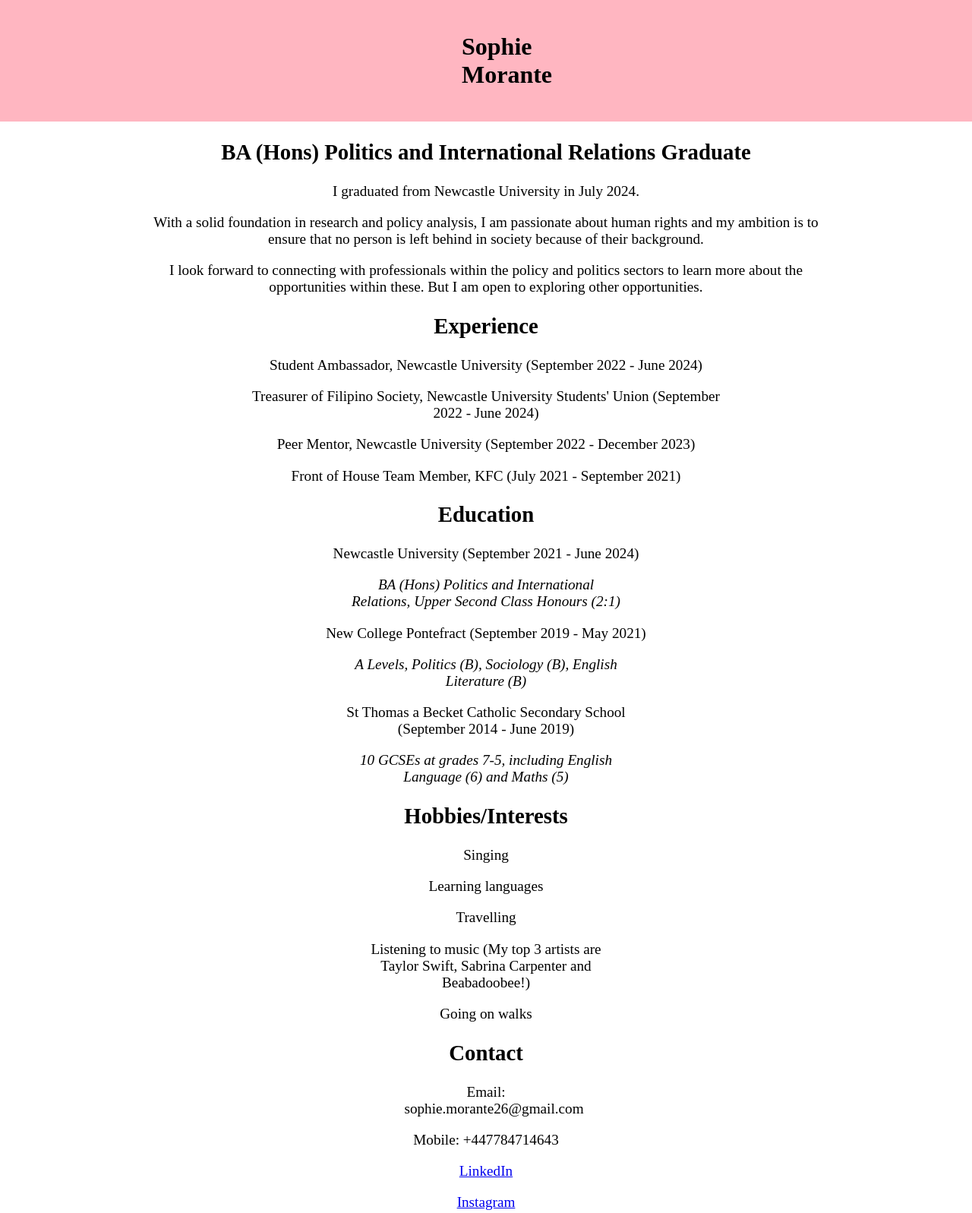
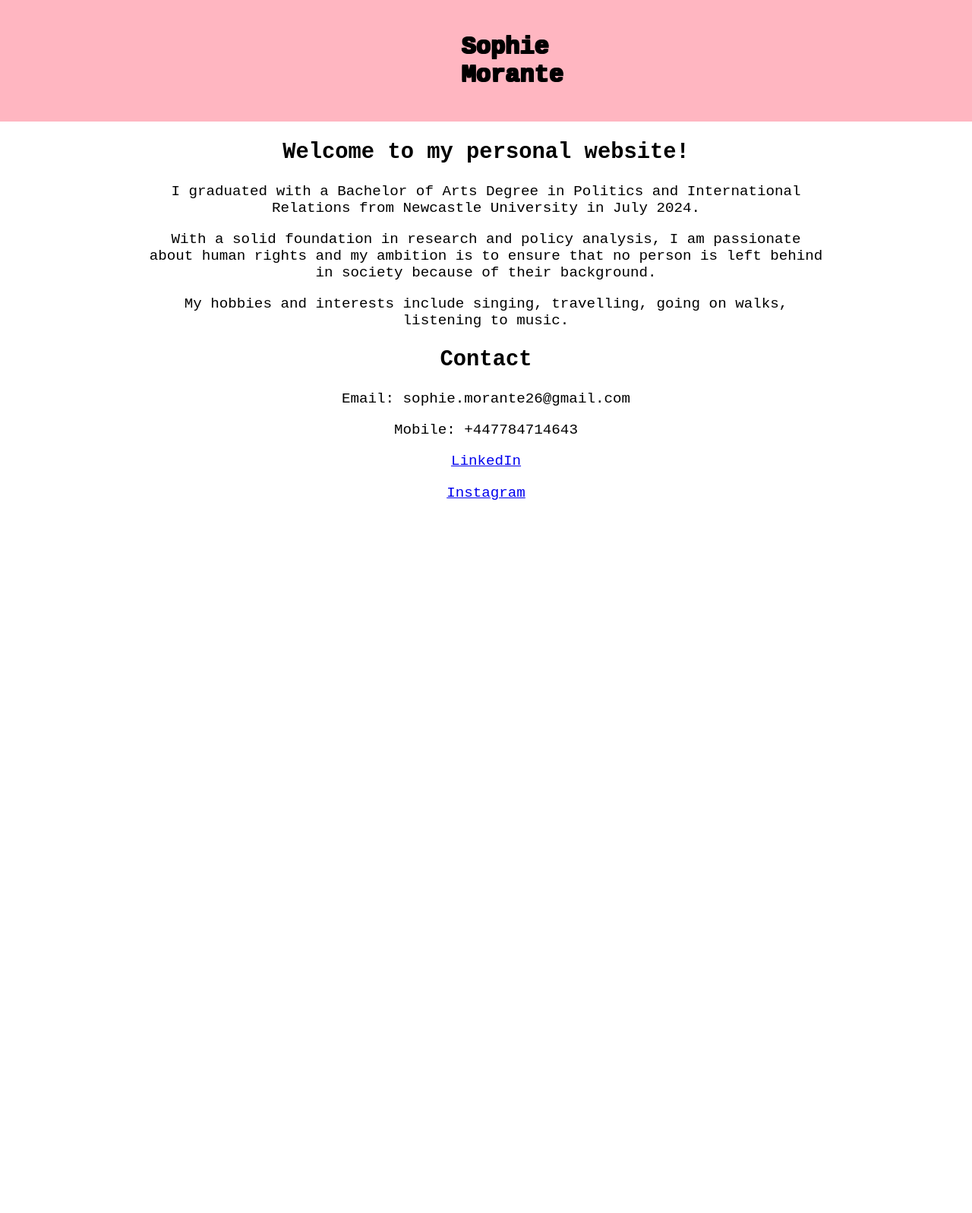
Before and after one commit to sophiemorante/sophiemorante.github.io, a plain HTML site: page index.html in a window 1280 px wide. Shown: the whole page at 76% size. After the commit the page ends 800 px from the top, so only its background shows below. Drawn offline with Linux system fonts and the light colour scheme.

Commit message:
Updated 6/9

```diff
--- a/index.html
+++ b/index.html
@@ -22,60 +22,13 @@
         <article>
                 <header>
                     <!-- Article's header goes here -->
-                    <h2>BA (Hons) Politics and International Relations Graduate</h2>
+                    <h2>Welcome to my personal website!</h2>
                 </header>
                 <main>
-                    <p>I graduated from Newcastle University in July 2024.</p>
+                    <p>I graduated with a Bachelor of Arts Degree in Politics and International Relations from Newcastle University in July 2024.</p>
                     <p>With a solid foundation in research and policy analysis, I am passionate about human rights and my ambition is to ensure that no person is left behind in society because of their background.</p>
-                    <p>I look forward to connecting with professionals within the policy and politics sectors to learn more about the opportunities within these. But I am open to exploring other opportunities.</p>
+                    <p>My hobbies and interests include singing, travelling, going on walks, listening to music.</p>
                 </main>
-
-
-        <article>
-            <header>
-                    <!-- Article's header goes here -->
-                    <h2>Experience</h2>
-                    </header>
-                    <main>
-                        <p>Student Ambassador, Newcastle University (September 2022 - June 2024)</p>
-                        <p>Treasurer of Filipino Society, Newcastle University Students' Union (September 2022 - June 2024)</p>
-                        <p>Peer Mentor, Newcastle University (September 2022 - December 2023)</p>
-                        <p>Front of House Team Member, KFC (July 2021 - September 2021)</p>
-                    </main>
-
-
-        <article>
-            <header>
-                    <!-- Article's header goes here -->
-                    <h2>Education</h2>
-                    </header>
-                    <main>
-                        <p>Newcastle University (September 2021 - June 2024)</p>
-                        <blockquote>
-                            <cite>BA (Hons) Politics and International Relations, Upper Second Class Honours (2:1)</cite>
-                        </blockquote>
-                        <p>New College Pontefract (September 2019 - May 2021)</p>
-                        <blockquote>
-                            <cite>A Levels, Politics (B), Sociology (B), English Literature (B)</cite>
-                        </blockquote>
-                        <p>St Thomas a Becket Catholic Secondary School (September 2014 - June 2019)</p>
-                        <blockquote>
-                            <cite>10 GCSEs at grades 7-5, including English Language (6) and Maths (5)</cite>
-                        </blockquote>
-
-        <article>
-            <header>
-                <!-- Article's header goes here -->
-                    <h2>Hobbies/Interests</h2>
-                    </header>
-                    <main>
-                    <p>Singing</p>
-                    <p>Learning languages</p>
-                    <p>Travelling</p>
-                    <p>Listening to music (My top 3 artists are Taylor Swift, Sabrina Carpenter and Beabadoobee!)</p>
-                    <p>Going on walks</p>
-
-
 
 
         <article>
--- a/style.css
+++ b/style.css
@@ -1,5 +1,5 @@
 body {
-    font-family: 'Times New Roman', Times, serif;
+    font-family: 'Courier New', Courier, monospace;
     margin: 0px;
     font-size: 1.5vw;
     text-align: center;
@@ -15,6 +15,11 @@ body {
     color: black;
     text-align: center;
     font-size: 2.5vw;
+    text-shadow:
+    1px 1px 0px black, /* Bottom-right shadow */
+    -1px 1px 0px black, /* Bottom-left shadow */
+    1px -1px 0px black, /* Top-right shadow */
+    -1px -1px 0px black; /* Top-left shadow */
 }
 
 ul {
```
